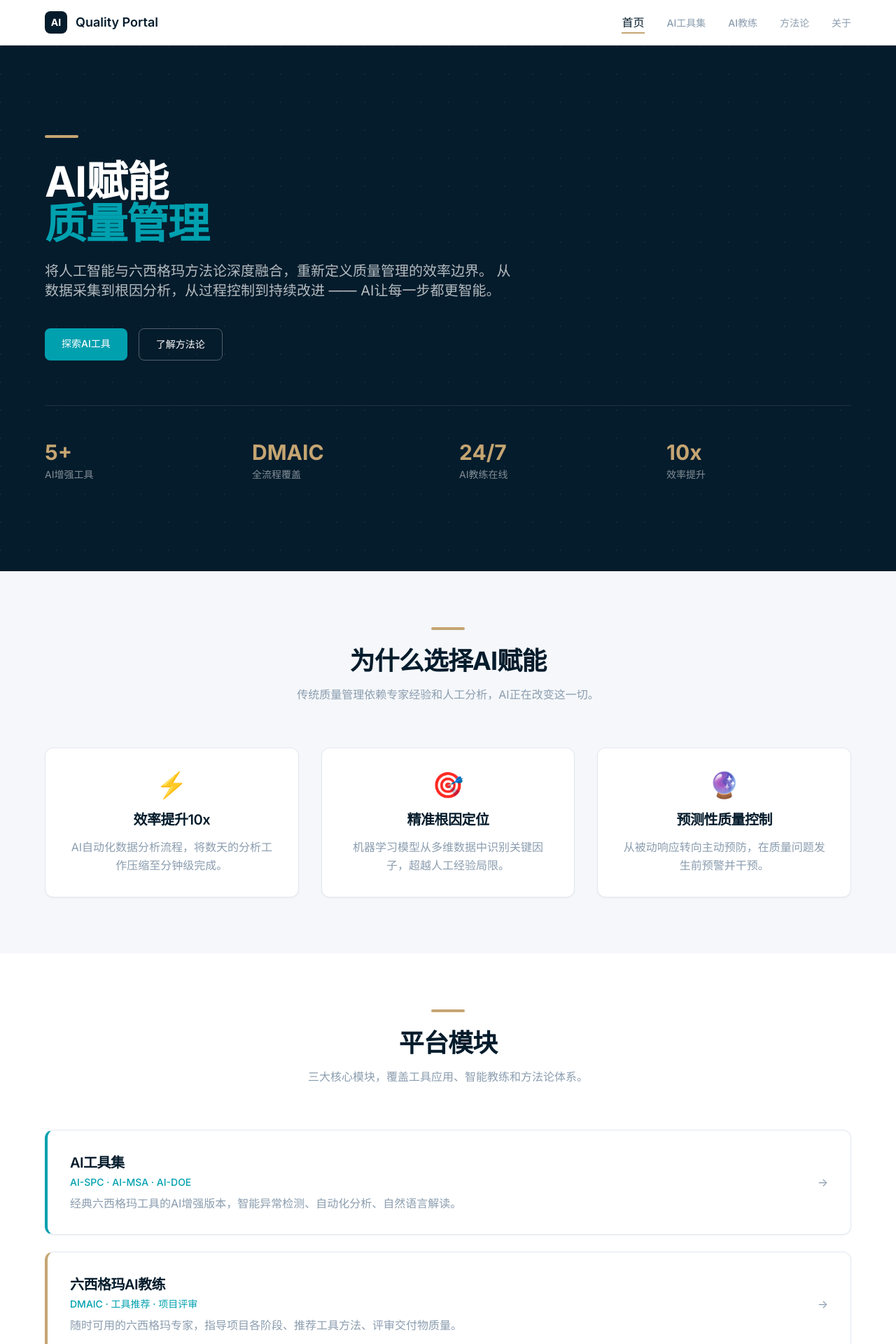
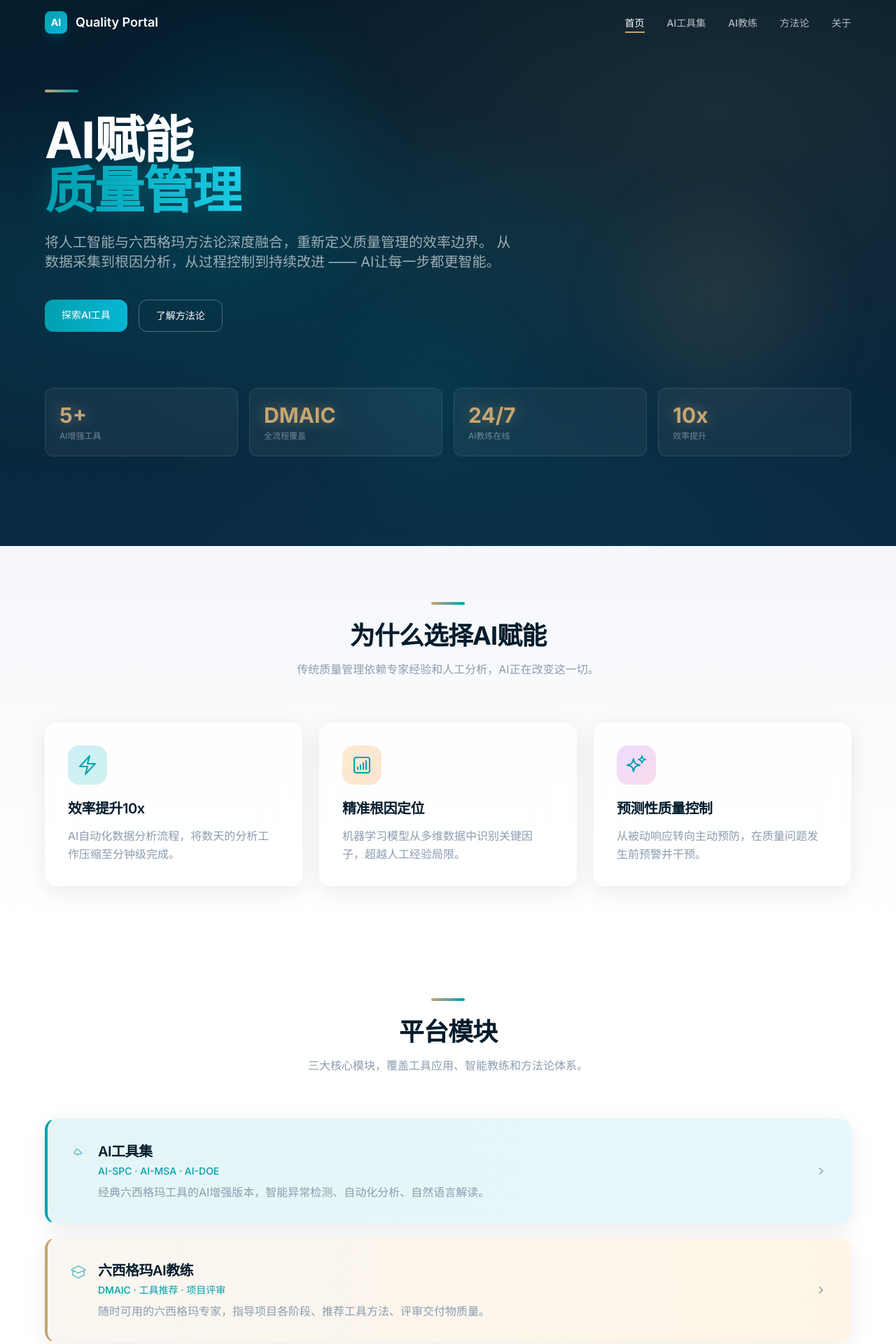
Before and after one commit to 13811370971n-stack/ai-quality-portal, a Next.js app in the folder frontend/: page / in a window 1280 px wide. Shown: the top 1920 px of the page at 70% size. Built offline with nearby package versions, Linux system fonts and the light colour scheme.

Commit message:
feat: apply glassmorphism UI style - mesh gradient hero, glass cards, floating orbs

```diff
--- a/frontend/src/components/layout/Navbar.tsx
+++ b/frontend/src/components/layout/Navbar.tsx
@@ -2,7 +2,7 @@
 
 import Link from 'next/link';
 import { useRouter } from 'next/router';
-import { useState } from 'react';
+import { useState, useEffect } from 'react';
 
 const navItems = [
   { href: '/', label: '首页' },
@@ -15,16 +15,29 @@ const navItems = [
 export default function Navbar() {
   const router = useRouter();
   const [mobileOpen, setMobileOpen] = useState(false);
+  const [scrolled, setScrolled] = useState(false);
+
+  useEffect(() => {
+    const handleScroll = () => setScrolled(window.scrollY > 20);
+    window.addEventListener('scroll', handleScroll);
+    return () => window.removeEventListener('scroll', handleScroll);
+  }, []);
 
   return (
-    <header className="sticky top-0 z-50 bg-white/95 backdrop-blur-sm border-b border-mckinsey-border">
+    <header className={`fixed top-0 w-full z-50 transition-all duration-300 ${
+      scrolled
+        ? 'bg-white/80 backdrop-blur-xl border-b border-mckinsey-border/50 shadow-sm'
+        : 'bg-transparent'
+    }`}>
       <nav className="max-w-7xl mx-auto px-6 lg:px-16 h-16 flex items-center justify-between">
         {/* Logo */}
         <Link href="/" className="flex items-center gap-3">
-          <div className="w-8 h-8 bg-mckinsey-navy rounded-lg flex items-center justify-center">
+          <div className="w-8 h-8 bg-gradient-to-br from-mckinsey-teal to-cyan-500 rounded-lg flex items-center justify-center shadow-lg shadow-mckinsey-teal/20">
             <span className="text-white font-bold text-sm">AI</span>
           </div>
-          <span className="font-display font-semibold text-mckinsey-navy text-lg">
+          <span className={`font-display font-semibold text-lg transition-colors ${
+            scrolled ? 'text-mckinsey-navy' : 'text-white'
+          }`}>
             Quality Portal
           </span>
         </Link>
@@ -35,11 +48,11 @@ export default function Navbar() {
             <li key={item.href}>
               <Link
                 href={item.href}
-                className={
+                className={`text-sm font-medium transition-colors duration-200 ${
                   router.pathname === item.href
-                    ? 'nav-link-active'
-                    : 'nav-link'
-                }
+                    ? scrolled ? 'text-mckinsey-navy border-b-2 border-mckinsey-gold pb-1' : 'text-white border-b-2 border-mckinsey-gold pb-1'
+                    : scrolled ? 'text-mckinsey-muted hover:text-mckinsey-navy' : 'text-white/70 hover:text-white'
+                }`}
               >
                 {item.label}
               </Link>
@@ -53,7 +66,7 @@ export default function Navbar() {
           onClick={() => setMobileOpen(!mobileOpen)}
           aria-label="Toggle navigation menu"
         >
-          <svg className="w-6 h-6" fill="none" stroke="currentColor" viewBox="0 0 24 24">
+          <svg className={`w-6 h-6 ${scrolled ? 'text-mckinsey-navy' : 'text-white'}`} fill="none" stroke="currentColor" viewBox="0 0 24 24">
             {mobileOpen ? (
               <path strokeLinecap="round" strokeLinejoin="round" strokeWidth={2} d="M6 18L18 6M6 6l12 12" />
             ) : (
@@ -65,7 +78,7 @@ export default function Navbar() {
 
       {/* Mobile menu */}
       {mobileOpen && (
-        <div className="md:hidden bg-white border-b border-mckinsey-border px-6 py-4">
+        <div className="md:hidden bg-white/90 backdrop-blur-xl border-b border-mckinsey-border px-6 py-4">
           <ul className="space-y-3">
             {navItems.map((item) => (
               <li key={item.href}>
--- a/frontend/src/pages/index.tsx
+++ b/frontend/src/pages/index.tsx
@@ -18,19 +18,34 @@ const stagger = {
 
 const valueProps = [
   {
-    icon: '⚡',
+    icon: (
+      <svg className="w-8 h-8" viewBox="0 0 24 24" fill="none" stroke="currentColor" strokeWidth="1.5">
+        <path strokeLinecap="round" strokeLinejoin="round" d="M3.75 13.5l10.5-11.25L12 10.5h8.25L9.75 21.75 12 13.5H3.75z" />
+      </svg>
+    ),
     title: '效率提升10x',
     description: 'AI自动化数据分析流程，将数天的分析工作压缩至分钟级完成。',
+    gradient: 'from-cyan-500/20 to-teal-500/20',
   },
   {
-    icon: '🎯',
+    icon: (
+      <svg className="w-8 h-8" viewBox="0 0 24 24" fill="none" stroke="currentColor" strokeWidth="1.5">
+        <path strokeLinecap="round" strokeLinejoin="round" d="M7.5 14.25v2.25m3-4.5v4.5m3-6.75v6.75m3-9v9M6 20.25h12A2.25 2.25 0 0020.25 18V6A2.25 2.25 0 0018 3.75H6A2.25 2.25 0 003.75 6v12A2.25 2.25 0 006 20.25z" />
+      </svg>
+    ),
     title: '精准根因定位',
     description: '机器学习模型从多维数据中识别关键因子，超越人工经验局限。',
+    gradient: 'from-amber-500/20 to-orange-500/20',
   },
   {
-    icon: '🔮',
+    icon: (
+      <svg className="w-8 h-8" viewBox="0 0 24 24" fill="none" stroke="currentColor" strokeWidth="1.5">
+        <path strokeLinecap="round" strokeLinejoin="round" d="M9.813 15.904L9 18.75l-.813-2.846a4.5 4.5 0 00-3.09-3.09L2.25 12l2.846-.813a4.5 4.5 0 003.09-3.09L9 5.25l.813 2.846a4.5 4.5 0 003.09 3.09L15.75 12l-2.846.813a4.5 4.5 0 00-3.09 3.09zM18.259 8.715L18 9.75l-.259-1.035a3.375 3.375 0 00-2.455-2.456L14.25 6l1.036-.259a3.375 3.375 0 002.455-2.456L18 2.25l.259 1.035a3.375 3.375 0 002.455 2.456L21.75 6l-1.036.259a3.375 3.375 0 00-2.455 2.456z" />
+      </svg>
+    ),
     title: '预测性质量控制',
     description: '从被动响应转向主动预防，在质量问题发生前预警并干预。',
+    gradient: 'from-purple-500/20 to-pink-500/20',
   },
 ];
 
@@ -40,21 +55,39 @@ const modules = [
     title: 'AI工具集',
     subtitle: 'AI-SPC · AI-MSA · AI-DOE',
     description: '经典六西格玛工具的AI增强版本，智能异常检测、自动化分析、自然语言解读。',
-    color: 'border-l-mckinsey-teal',
+    icon: (
+      <svg className="w-6 h-6" viewBox="0 0 24 24" fill="none" stroke="currentColor" strokeWidth="1.5">
+        <path strokeLinecap="round" strokeLinejoin="round" d="M11.42 15.17l-5.1-2.94a.75.75 0 01-.22-1.07l3.6-4.61a.75.75 0 011.15-.03l5.58 5.17a.75.75 0 01-.43 1.28l-4.58.71z" />
+      </svg>
+    ),
+    gradient: 'from-mckinsey-teal/10 to-cyan-500/10',
+    borderColor: 'border-l-mckinsey-teal',
   },
   {
     href: '/coach',
     title: '六西格玛AI教练',
     subtitle: 'DMAIC · 工具推荐 · 项目评审',
     description: '随时可用的六西格玛专家，指导项目各阶段、推荐工具方法、评审交付物质量。',
-    color: 'border-l-mckinsey-gold',
+    icon: (
+      <svg className="w-6 h-6" viewBox="0 0 24 24" fill="none" stroke="currentColor" strokeWidth="1.5">
+        <path strokeLinecap="round" strokeLinejoin="round" d="M4.26 10.147a60.436 60.436 0 00-.491 6.347A48.627 48.627 0 0112 20.904a48.627 48.627 0 018.232-4.41 60.46 60.46 0 00-.491-6.347m-15.482 0a50.57 50.57 0 00-2.658-.813A59.905 59.905 0 0112 3.493a59.902 59.902 0 0110.399 5.84c-.896.248-1.783.52-2.658.814m-15.482 0A50.697 50.697 0 0112 13.489a50.702 50.702 0 017.74-3.342" />
+      </svg>
+    ),
+    gradient: 'from-mckinsey-gold/10 to-amber-500/10',
+    borderColor: 'border-l-mckinsey-gold',
   },
   {
     href: '/methodology',
     title: 'DMAIC方法论',
     subtitle: 'Define · Measure · Analyze · Improve · Control',
     description: '系统化展示AI如何在DMAIC每个阶段赋能，从理念到落地的完整框架。',
-    color: 'border-l-emerald-500',
+    icon: (
+      <svg className="w-6 h-6" viewBox="0 0 24 24" fill="none" stroke="currentColor" strokeWidth="1.5">
+        <path strokeLinecap="round" strokeLinejoin="round" d="M3.75 3v11.25A2.25 2.25 0 006 16.5h2.25M3.75 3h-1.5m1.5 0h16.5m0 0h1.5m-1.5 0v11.25A2.25 2.25 0 0118 16.5h-2.25m-7.5 0h7.5m-7.5 0l-1 3m8.5-3l1 3m0 0l.5 1.5m-.5-1.5h-9.5m0 0l-.5 1.5" />
+      </svg>
+    ),
+    gradient: 'from-emerald-500/10 to-green-500/10',
+    borderColor: 'border-l-emerald-500',
   },
 ];
 
@@ -66,67 +99,85 @@ export default function HomePage() {
         <meta name="description" content="AI赋能质量管理平台 - 将人工智能与六西格玛深度融合" />
       </Head>
 
-      {/* Hero Section */}
-      <section className="relative bg-mckinsey-navy text-white overflow-hidden">
-        {/* Background pattern */}
-        <div className="absolute inset-0 opacity-5">
-          <div className="absolute inset-0" style={{
-            backgroundImage: `radial-gradient(circle at 1px 1px, white 1px, transparent 0)`,
-            backgroundSize: '40px 40px',
-          }} />
-        </div>
+      {/* Hero Section - Mesh Gradient + Glass */}
+      <section className="relative mesh-gradient text-white overflow-hidden min-h-[90vh] flex items-center">
+        {/* Floating orbs */}
+        <div className="orb orb-1" />
+        <div className="orb orb-2" />
+        <div className="orb orb-3" />
 
-        <div className="relative max-w-7xl mx-auto px-6 lg:px-16 py-24 lg:py-32">
+        {/* Grid overlay */}
+        <div className="absolute inset-0 opacity-[0.03]"
+          style={{
+            backgroundImage: `linear-gradient(rgba(255,255,255,0.1) 1px, transparent 1px), linear-gradient(90deg, rgba(255,255,255,0.1) 1px, transparent 1px)`,
+            backgroundSize: '60px 60px',
+          }}
+        />
+
+        <div className="relative max-w-7xl mx-auto px-6 lg:px-16 py-24 lg:py-32 w-full">
           <motion.div
             initial={{ opacity: 0, y: 30 }}
             animate={{ opacity: 1, y: 0 }}
             transition={{ duration: 0.8 }}
             className="max-w-3xl"
           >
-            <div className="accent-bar bg-mckinsey-gold mb-8" />
-            <h1 className="text-4xl lg:text-6xl font-bold leading-tight mb-6">
+            <motion.div
+              initial={{ width: 0 }}
+              animate={{ width: '3rem' }}
+              transition={{ duration: 0.6, delay: 0.3 }}
+              className="h-1 bg-gradient-to-r from-mckinsey-gold to-mckinsey-teal rounded-full mb-8"
+            />
+            <h1 className="text-5xl lg:text-7xl font-bold leading-[1.1] mb-6">
               AI赋能
               <br />
-              <span className="text-mckinsey-teal">质量管理</span>
+              <span className="glow-text bg-gradient-to-r from-mckinsey-teal to-cyan-400 bg-clip-text text-transparent">
+                质量管理
+              </span>
             </h1>
-            <p className="text-lg lg:text-xl text-white/70 leading-relaxed mb-10 max-w-2xl">
+            <p className="text-lg lg:text-xl text-white/60 leading-relaxed mb-10 max-w-2xl">
               将人工智能与六西格玛方法论深度融合，重新定义质量管理的效率边界。
               从数据采集到根因分析，从过程控制到持续改进 —— AI让每一步都更智能。
             </p>
             <div className="flex flex-wrap gap-4">
-              <Link href="/tools" className="btn-primary bg-mckinsey-teal hover:bg-mckinsey-teal/90">
+              <Link href="/tools" className="btn-primary">
                 探索AI工具
               </Link>
-              <Link href="/methodology" className="btn-secondary border-white/30 text-white hover:bg-white/10">
+              <Link href="/methodology" className="btn-secondary">
                 了解方法论
               </Link>
             </div>
           </motion.div>
 
-          {/* Stats */}
+          {/* Stats - Glass cards */}
           <motion.div
-            initial={{ opacity: 0 }}
-            animate={{ opacity: 1 }}
-            transition={{ duration: 0.8, delay: 0.4 }}
-            className="mt-16 grid grid-cols-2 lg:grid-cols-4 gap-8 pt-12 border-t border-white/10"
+            initial={{ opacity: 0, y: 20 }}
+            animate={{ opacity: 1, y: 0 }}
+            transition={{ duration: 0.8, delay: 0.5 }}
+            className="mt-20 grid grid-cols-2 lg:grid-cols-4 gap-4"
           >
             {[
               { value: '5+', label: 'AI增强工具' },
               { value: 'DMAIC', label: '全流程覆盖' },
               { value: '24/7', label: 'AI教练在线' },
               { value: '10x', label: '效率提升' },
-            ].map((stat) => (
-              <div key={stat.label}>
-                <div className="text-2xl lg:text-3xl font-bold text-mckinsey-gold">{stat.value}</div>
-                <div className="text-sm text-white/50 mt-1">{stat.label}</div>
-              </div>
+            ].map((stat, i) => (
+              <motion.div
+                key={stat.label}
+                initial={{ opacity: 0, y: 20 }}
+                animate={{ opacity: 1, y: 0 }}
+                transition={{ delay: 0.6 + i * 0.1 }}
+                className="bg-white/5 backdrop-blur-md rounded-xl border border-white/10 p-5"
+              >
+                <div className="text-2xl lg:text-3xl font-bold stat-glow text-mckinsey-gold">{stat.value}</div>
+                <div className="text-xs text-white/40 mt-1">{stat.label}</div>
+              </motion.div>
             ))}
           </motion.div>
         </div>
       </section>
 
-      {/* Value Proposition */}
-      <section className="section bg-mckinsey-light">
+      {/* Value Proposition - with gradient icon backgrounds */}
+      <section className="section bg-gradient-to-b from-mckinsey-light to-white">
         <div className="max-w-7xl mx-auto">
           <motion.div
             variants={stagger}
@@ -144,14 +195,16 @@ export default function HomePage() {
               </p>
             </div>
 
-            <div className="grid grid-cols-1 md:grid-cols-3 gap-8">
+            <div className="grid grid-cols-1 md:grid-cols-3 gap-6">
               {valueProps.map((prop) => (
                 <motion.div
                   key={prop.title}
                   variants={fadeInUp}
-                  className="card text-center"
+                  className="card group hover:-translate-y-1 transition-all duration-300"
                 >
-                  <div className="text-4xl mb-4">{prop.icon}</div>
+                  <div className={`w-14 h-14 rounded-2xl bg-gradient-to-br ${prop.gradient} flex items-center justify-center mb-5 text-mckinsey-teal group-hover:scale-110 transition-transform duration-300`}>
+                    {prop.icon}
+                  </div>
                   <h3 className="text-xl font-semibold text-mckinsey-navy mb-3">
                     {prop.title}
                   </h3>
@@ -165,7 +218,7 @@ export default function HomePage() {
         </div>
       </section>
 
-      {/* Modules Overview */}
+      {/* Modules Overview - enhanced cards */}
       <section className="section">
         <div className="max-w-7xl mx-auto">
           <div className="text-center mb-16">
@@ -178,7 +231,7 @@ export default function HomePage() {
             </p>
           </div>
 
-          <div className="space-y-6">
+          <div className="space-y-5">
             {modules.map((mod, i) => (
               <motion.div
                 key={mod.title}
@@ -187,16 +240,23 @@ export default function HomePage() {
                 viewport={{ once: true }}
                 transition={{ delay: i * 0.1 }}
               >
-                <Link href={mod.href} className="block">
-                  <div className={`card border-l-4 ${mod.color} hover:translate-x-1 transition-transform`}>
+                <Link href={mod.href} className="block group">
+                  <div className={`card border-l-4 ${mod.borderColor} bg-gradient-to-r ${mod.gradient} hover:translate-x-2 transition-all duration-300`}>
                     <div className="flex flex-col lg:flex-row lg:items-center lg:justify-between gap-4">
-                      <div>
-                        <h3 className="text-xl font-semibold text-mckinsey-navy">{mod.title}</h3>
-                        <p className="text-sm text-mckinsey-teal font-medium mt-1">{mod.subtitle}</p>
-                        <p className="text-mckinsey-muted mt-2">{mod.description}</p>
+                      <div className="flex items-start gap-4">
+                        <div className="mt-1 text-mckinsey-teal opacity-60 group-hover:opacity-100 transition-opacity">
+                          {mod.icon}
+                        </div>
+                        <div>
+                          <h3 className="text-xl font-semibold text-mckinsey-navy">{mod.title}</h3>
+                          <p className="text-sm text-mckinsey-teal font-medium mt-1">{mod.subtitle}</p>
+                          <p className="text-mckinsey-muted mt-2">{mod.description}</p>
+                        </div>
                       </div>
-                      <div className="shrink-0">
-                        <span className="text-mckinsey-muted">→</span>
+                      <div className="shrink-0 text-mckinsey-muted group-hover:text-mckinsey-teal group-hover:translate-x-1 transition-all">
+                        <svg className="w-5 h-5" viewBox="0 0 20 20" fill="currentColor">
+                          <path fillRule="evenodd" d="M7.21 14.77a.75.75 0 01.02-1.06L11.168 10 7.23 6.29a.75.75 0 111.04-1.08l4.5 4.25a.75.75 0 010 1.08l-4.5 4.25a.75.75 0 01-1.06-.02z" clipRule="evenodd" />
+                        </svg>
                       </div>
                     </div>
                   </div>
--- a/frontend/src/styles/globals.css
+++ b/frontend/src/styles/globals.css
@@ -17,24 +17,27 @@
 }
 
 @layer components {
-  /* McKinsey-style section spacing */
   .section {
     @apply py-20 px-6 lg:px-16;
   }
 
-  /* Card with subtle shadow */
+  /* Glassmorphism card */
   .card {
-    @apply bg-white rounded-xl border border-mckinsey-border
-           shadow-sm hover:shadow-md transition-shadow duration-300
-           p-8;
+    @apply bg-white/70 backdrop-blur-xl rounded-2xl border border-white/20
+           shadow-[0_8px_32px_rgba(0,0,0,0.08)] hover:shadow-[0_16px_48px_rgba(0,0,0,0.12)]
+           transition-all duration-300 p-8;
   }
 
-  /* Gold accent line */
-  .accent-bar {
-    @apply w-12 h-1 bg-mckinsey-gold rounded-full;
+  /* Glass card on dark bg */
+  .card-glass {
+    @apply bg-white/10 backdrop-blur-xl rounded-2xl border border-white/10
+           shadow-[0_8px_32px_rgba(0,0,0,0.3)] p-8;
   }
 
-  /* Navigation link */
+  .accent-bar {
+    @apply w-12 h-1 bg-gradient-to-r from-mckinsey-gold to-mckinsey-teal rounded-full;
+  }
+
   .nav-link {
     @apply text-sm font-medium text-mckinsey-muted
            hover:text-mckinsey-navy transition-colors duration-200;
@@ -44,21 +47,18 @@
     @apply text-mckinsey-navy border-b-2 border-mckinsey-gold pb-1;
   }
 
-  /* Primary button */
   .btn-primary {
-    @apply px-6 py-3 bg-mckinsey-navy text-white font-medium
-           rounded-lg hover:bg-mckinsey-blue transition-colors
-           duration-200 text-sm;
+    @apply px-6 py-3 bg-gradient-to-r from-mckinsey-teal to-cyan-500 text-white font-medium
+           rounded-xl hover:shadow-[0_8px_24px_rgba(0,160,175,0.4)] hover:-translate-y-0.5
+           transition-all duration-300 text-sm;
   }
 
-  /* Secondary button */
   .btn-secondary {
-    @apply px-6 py-3 border border-mckinsey-navy text-mckinsey-navy
-           font-medium rounded-lg hover:bg-mckinsey-light
-           transition-colors duration-200 text-sm;
+    @apply px-6 py-3 border border-white/30 text-white backdrop-blur-sm
+           font-medium rounded-xl hover:bg-white/10
+           transition-all duration-300 text-sm;
   }
 
-  /* Status badges */
   .badge-active {
     @apply px-3 py-1 bg-emerald-50 text-emerald-700 text-xs
            font-medium rounded-full;
@@ -74,3 +74,63 @@
            font-medium rounded-full;
   }
 }
+
+/* Mesh gradient background */
+.mesh-gradient {
+  background:
+    radial-gradient(ellipse at 20% 50%, rgba(0, 160, 175, 0.15) 0%, transparent 50%),
+    radial-gradient(ellipse at 80% 20%, rgba(197, 165, 114, 0.1) 0%, transparent 50%),
+    radial-gradient(ellipse at 60% 80%, rgba(0, 160, 175, 0.08) 0%, transparent 50%),
+    linear-gradient(180deg, #051C2C 0%, #0a2a42 100%);
+}
+
+/* Animated floating orbs */
+.orb {
+  position: absolute;
+  border-radius: 50%;
+  filter: blur(60px);
+  opacity: 0.4;
+  animation: float 8s ease-in-out infinite;
+}
+
+.orb-1 {
+  width: 300px;
+  height: 300px;
+  background: rgba(0, 160, 175, 0.3);
+  top: 10%;
+  left: 15%;
+  animation-delay: 0s;
+}
+
+.orb-2 {
+  width: 250px;
+  height: 250px;
+  background: rgba(197, 165, 114, 0.25);
+  top: 40%;
+  right: 10%;
+  animation-delay: -3s;
+}
+
+.orb-3 {
+  width: 200px;
+  height: 200px;
+  background: rgba(0, 160, 175, 0.2);
+  bottom: 10%;
+  left: 40%;
+  animation-delay: -5s;
+}
+
+@keyframes float {
+  0%, 100% { transform: translateY(0px) scale(1); }
+  50% { transform: translateY(-20px) scale(1.05); }
+}
+
+/* Glow text */
+.glow-text {
+  text-shadow: 0 0 40px rgba(0, 160, 175, 0.3);
+}
+
+/* Stat card glow */
+.stat-glow {
+  text-shadow: 0 0 20px rgba(197, 165, 114, 0.5);
+}
```
